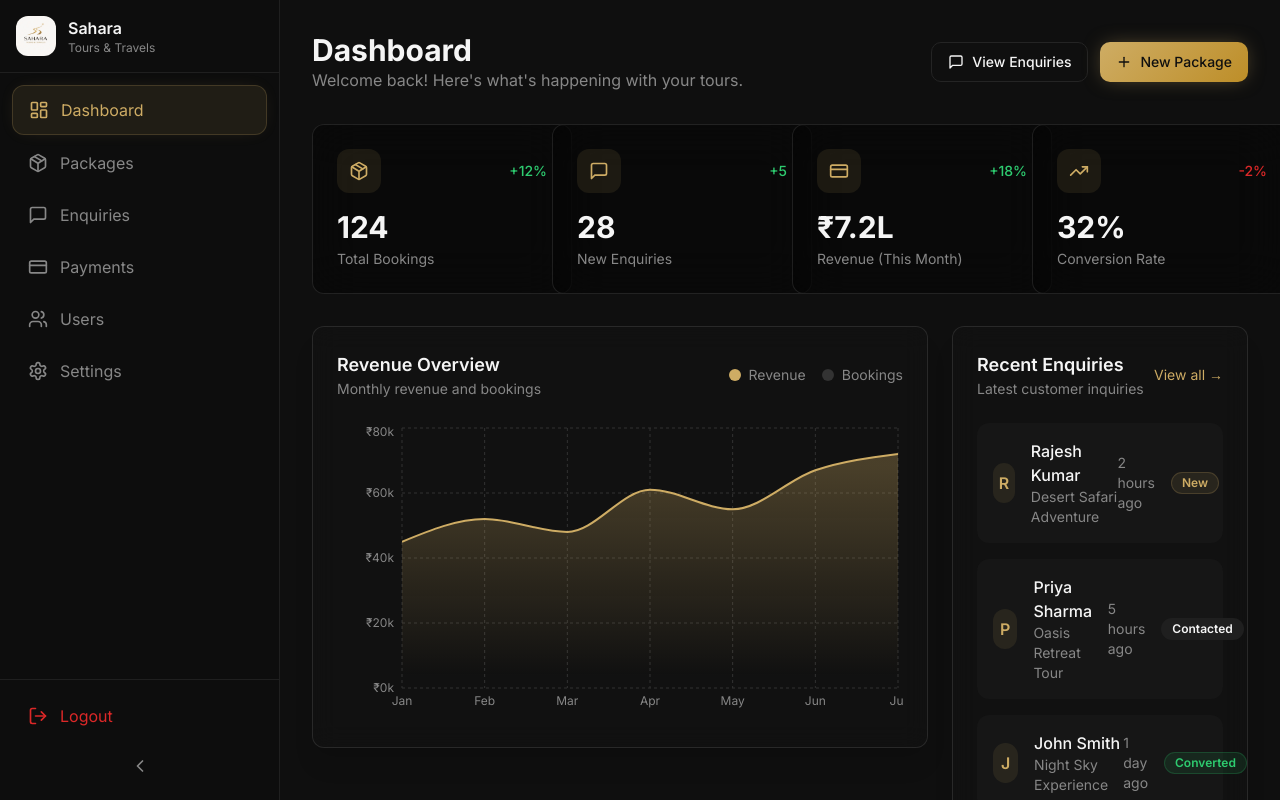
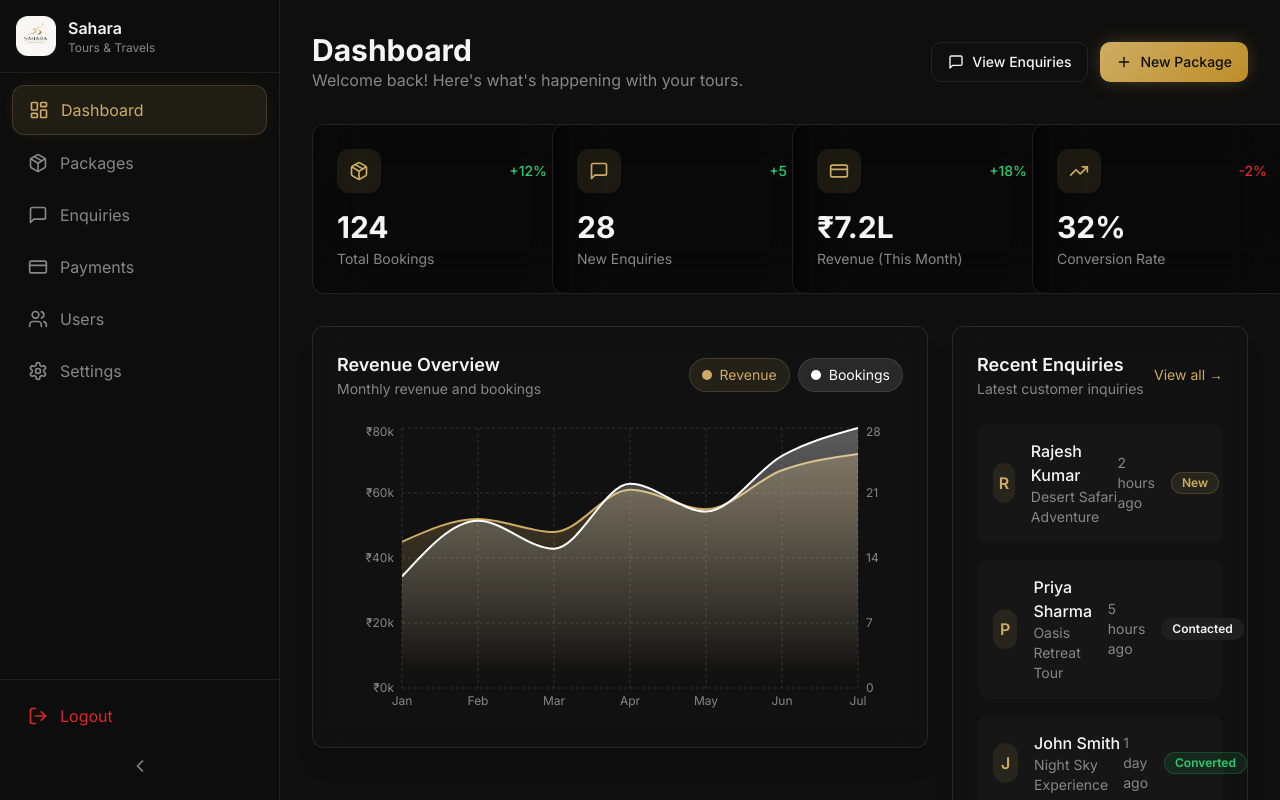
Before and after one commit to sashankbanda/sahara_travels_prototype, a React (Vite) app: page /dashboard in a window 1280 px wide. Shown: the top 800 px of the page. Built offline with nearby package versions, Linux system fonts and the light colour scheme; the HTML template or start-up script is replaced by a standard one.

Commit message:
chart buttons fixed

```diff
--- a/src/components/dashboard/RevenueChart.tsx
+++ b/src/components/dashboard/RevenueChart.tsx
@@ -22,6 +22,7 @@ const data = [
 
 export function RevenueChart() {
   const [isMobile, setIsMobile] = useState(false);
+  const [activeSeries, setActiveSeries] = useState<string[]>(["revenue", "bookings"]);
 
   useEffect(() => {
     const checkMobile = () => {
@@ -31,6 +32,14 @@ export function RevenueChart() {
     window.addEventListener('resize', checkMobile);
     return () => window.removeEventListener('resize', checkMobile);
   }, []);
+
+  const toggleSeries = (series: string) => {
+    setActiveSeries(prev =>
+      prev.includes(series)
+        ? prev.filter(s => s !== series)
+        : [...prev, series]
+    );
+  };
 
   return (
     <motion.div
@@ -44,15 +53,27 @@ export function RevenueChart() {
           <h3 className="text-lg font-semibold text-foreground">Revenue Overview</h3>
           <p className="text-sm text-muted-foreground">Monthly revenue and bookings</p>
         </div>
-        <div className="flex gap-4">
-          <div className="flex items-center gap-2">
-            <div className="w-3 h-3 rounded-full bg-primary" />
-            <span className="text-sm text-muted-foreground">Revenue</span>
-          </div>
-          <div className="flex items-center gap-2">
-            <div className="w-3 h-3 rounded-full bg-accent" />
-            <span className="text-sm text-muted-foreground hidden sm:inline">Bookings</span>
-          </div>
+        <div className="flex gap-2">
+          <button
+            onClick={() => toggleSeries("revenue")}
+            className={`flex items-center gap-2 px-3 py-1.5 rounded-full text-sm transition-all border ${activeSeries.includes("revenue")
+                ? "bg-primary/10 border-primary/20 text-primary"
+                : "bg-transparent border-transparent text-muted-foreground hover:bg-white/5"
+              }`}
+          >
+            <div className={`w-2.5 h-2.5 rounded-full ${activeSeries.includes("revenue") ? "bg-primary" : "bg-primary/50"}`} />
+            <span>Revenue</span>
+          </button>
+          <button
+            onClick={() => toggleSeries("bookings")}
+            className={`flex items-center gap-2 px-3 py-1.5 rounded-full text-sm transition-all border ${activeSeries.includes("bookings")
+                ? "bg-white/10 border-white/10 text-white"
+                : "bg-transparent border-transparent text-muted-foreground hover:bg-white/5"
+              }`}
+          >
+            <div className={`w-2.5 h-2.5 rounded-full ${activeSeries.includes("bookings") ? "bg-white" : "bg-slate-500"}`} />
+            <span>Bookings</span>
+          </button>
         </div>
       </div>
       <div className="h-[300px] -ml-4 sm:ml-0">
@@ -64,8 +85,8 @@ export function RevenueChart() {
                 <stop offset="95%" stopColor="hsl(41 52% 60%)" stopOpacity={0} />
               </linearGradient>
               <linearGradient id="colorBookings" x1="0" y1="0" x2="0" y2="1">
-                <stop offset="5%" stopColor="hsl(207 70% 53%)" stopOpacity={0.3} />
-                <stop offset="95%" stopColor="hsl(207 70% 53%)" stopOpacity={0} />
+                <stop offset="5%" stopColor="hsl(0 0% 100%)" stopOpacity={0.3} />
+                <stop offset="95%" stopColor="hsl(0 0% 100%)" stopOpacity={0} />
               </linearGradient>
             </defs>
             <CartesianGrid strokeDasharray="3 3" stroke="hsl(0 0% 20%)" vertical={!isMobile} horizontal={true} />
@@ -77,11 +98,20 @@ export function RevenueChart() {
               interval={isMobile ? "preserveStartEnd" : 0}
             />
             <YAxis
+              yAxisId="left"
               axisLine={false}
               tickLine={false}
               tick={{ fill: "hsl(0 0% 53%)", fontSize: isMobile ? 10 : 12 }}
               tickFormatter={(value) => `₹${value / 1000}k`}
               width={isMobile ? 40 : 60}
+            />
+            <YAxis
+              yAxisId="right"
+              orientation="right"
+              axisLine={false}
+              tickLine={false}
+              tick={{ fill: "hsl(0 0% 53%)", fontSize: isMobile ? 10 : 12 }}
+              width={isMobile ? 30 : 40}
             />
             <Tooltip
               contentStyle={{
@@ -96,7 +126,9 @@ export function RevenueChart() {
                 name === "revenue" ? "Revenue" : "Bookings",
               ]}
             />
+            {activeSeries.includes("revenue") && (
               <Area
+                yAxisId="left"
                 type="monotone"
                 dataKey="revenue"
                 stroke="hsl(41 52% 60%)"
@@ -104,6 +136,18 @@ export function RevenueChart() {
                 fillOpacity={1}
                 fill="url(#colorRevenue)"
               />
+            )}
+            {activeSeries.includes("bookings") && (
+              <Area
+                yAxisId="right"
+                type="monotone"
+                dataKey="bookings"
+                stroke="hsl(0 0% 100%)"
+                strokeWidth={2}
+                fillOpacity={1}
+                fill="url(#colorBookings)"
+              />
+            )}
           </AreaChart>
         </ResponsiveContainer>
       </div>
```
Lines whose indentation alone changed are shown as unchanged.
